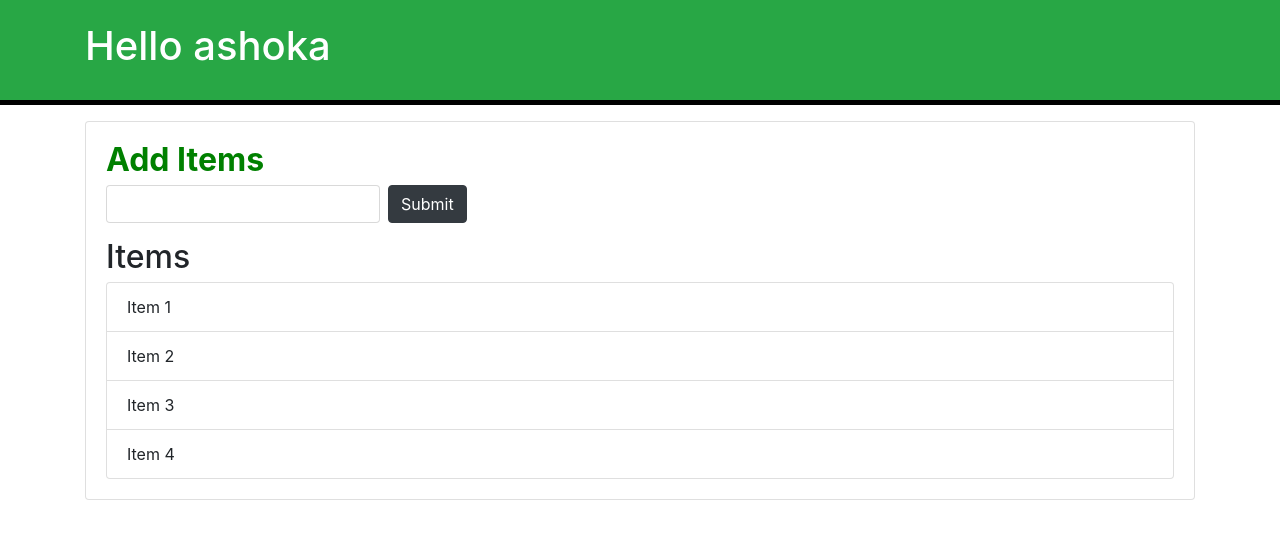
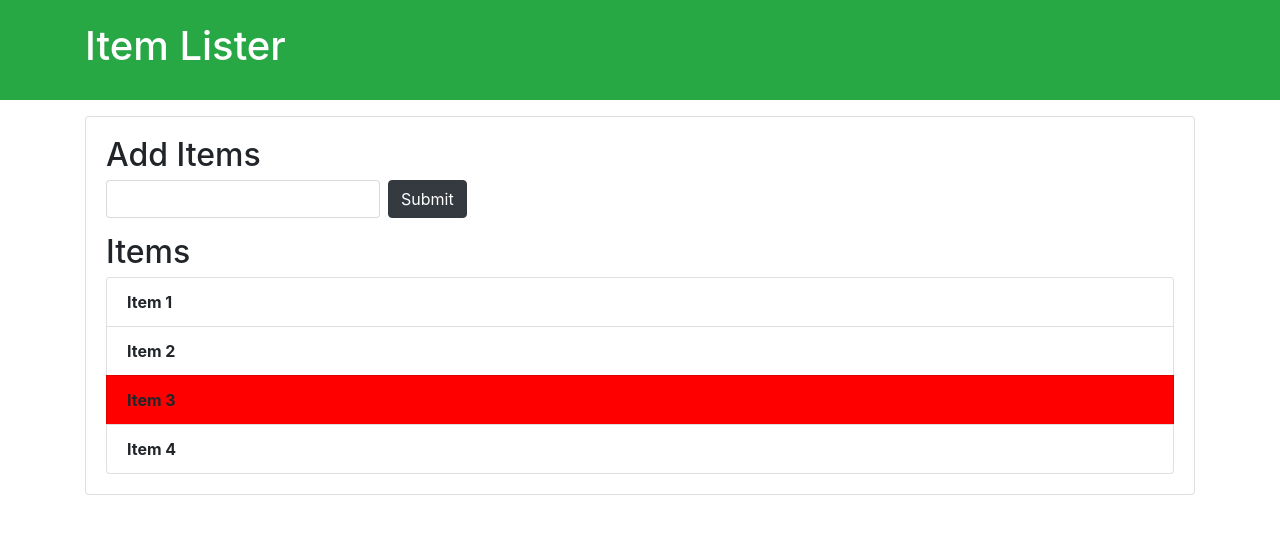
Before and after one commit to yashoka9876/sharpner2, a plain HTML site: page index.html in a window 1280 px wide. Drawn offline with nearby package versions, Linux system fonts and the light colour scheme.

Commit message:
this contain get element by class name concept

```diff
--- a/index.html
+++ b/index.html
@@ -32,13 +32,13 @@
 
 </body>
 <script>
-  let data=document.getElementById("header-title");
-  let main_header=document.getElementById("main-header");
-  main_header.style.borderBottom="5px solid black";
+//   let data=document.getElementById("header-title");
+//   let main_header=document.getElementById("main-header");
+//   main_header.style.borderBottom="5px solid black";
 
-  let title=document.getElementsByClassName("title");
-title[0].style.fontWeight="bold";
-title[0].style.color="green";
+//   let title=document.getElementsByClassName("title");
+// title[0].style.fontWeight="bold";
+// title[0].style.color="green";
 //Examile the document object
   // console.log(document)
   // console.log(document.domain)
@@ -48,8 +48,15 @@ title[0].style.color="green";
   // console.log(document.head);
   // console.log(document.body);
   // console.log(document.all);
-  document.all[10].textContent="Hello ashoka"
-  console.log(document.form);
+  // document.all[10].textContent="Hello ashoka"
+  // console.log(document.form);
+
+  let list=document.getElementsByClassName("list-group-item");
+  list[2].style.backgroundColor="red";
+
+  for(let i=0;i<list.length;i++){
+    list[i].style.fontWeight="bold"
+  }
 
 </script>
 </html>
```
